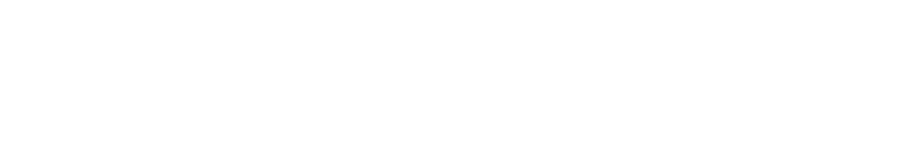
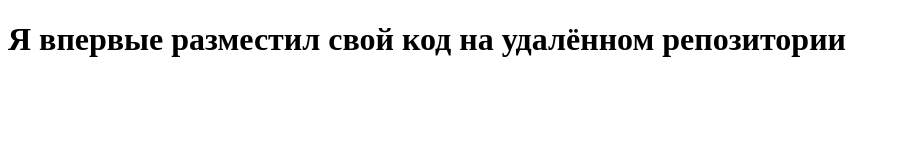
Before and after one commit to Vinlixen/Test_repo, a plain HTML site: page index.html in a window 1280 px wide. Shown: the whole page, without its empty margins (0-900 px from the left). Drawn offline with Linux system fonts and the light colour scheme.

Commit message:
New comment

```diff
--- a/index.html
+++ b/index.html
@@ -5,6 +5,6 @@
     <title>title</title>
 </head>
 <body>
-
+  <h1>Я впервые разместил свой код на удалённом репозитории</h1>
 </body>
 </html>
```
